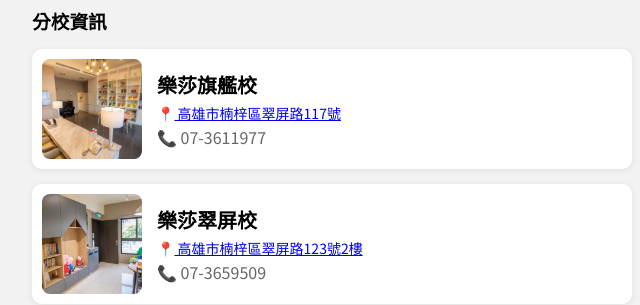
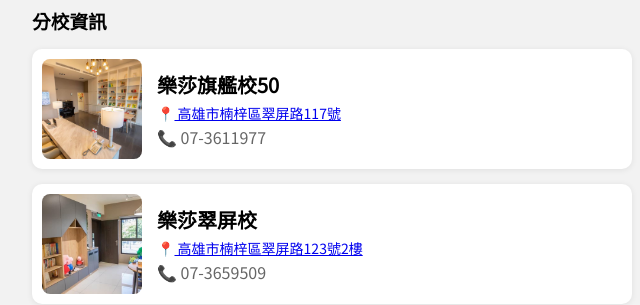
Before and after one commit to jiayu0709/Rosa.s-Branches, a plain HTML site: page index.html in a window 1280 px wide. Shown: the part 713-1018 px from the top of the page, 308-948 px from the left. Drawn offline with Linux system fonts and the light colour scheme; a script that the page names is missing.

Commit message:
更新：更新code

```diff
--- a/index.html
+++ b/index.html
@@ -150,7 +150,7 @@
         <div class="branch-item">
           <img src="images/rosa2.jpg" alt="旗艦校">
           <div class="branch-info">
-            <h4 class="branch-name">樂莎旗艦校</h4>
+            <h4 class="branch-name">樂莎旗艦校50</h4>
             <p><span class="small-text">📍<a href="https://www.google.com/maps?q=高雄市楠梓區翠屏路117號" target="_blank"> 高雄市楠梓區翠屏路117號</span></a>
             <p>📞 07-3611977</p>
           </div>
```
